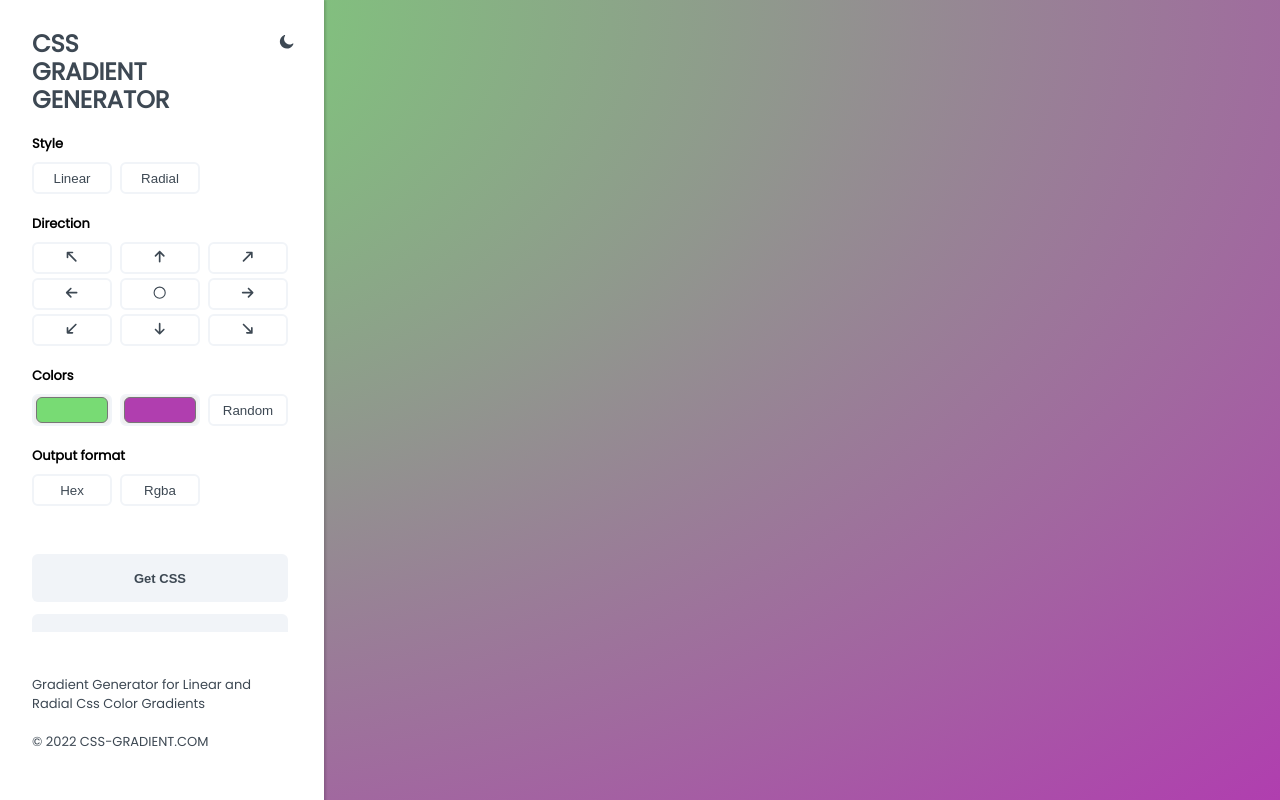
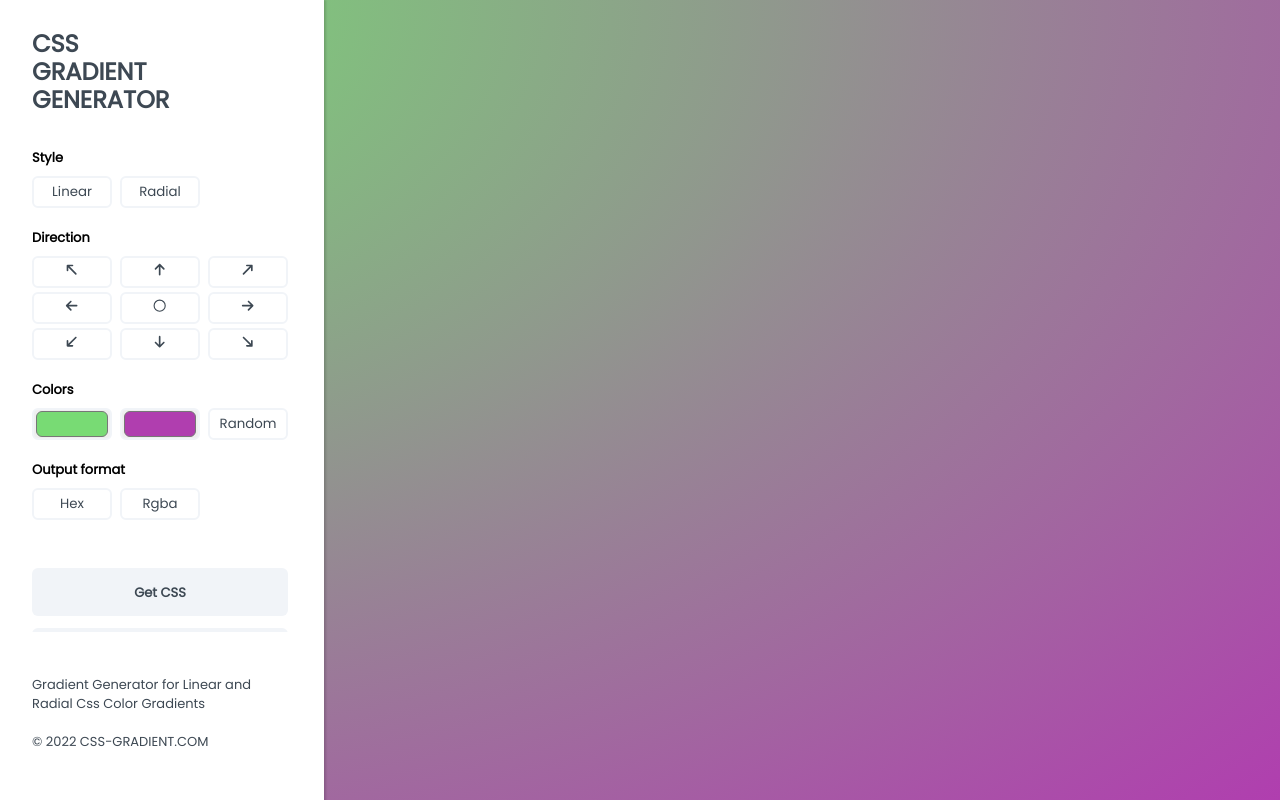
Before and after one commit to bruno-dossantos/CSS-Gradient-Generator, a React (Create React App) app: page / in a window 1280 px wide. Built offline with nearby package versions, Linux system fonts and the light colour scheme.

Commit message:
fixes in styles

```diff
--- a/src/App.css
+++ b/src/App.css
@@ -1,7 +1,8 @@
 @import url("https://fonts.googleapis.com/css2?family=Poppins:wght@300;400&display=swap");
 
 body,
-html {
+html,
+button {
   -webkit-user-select: none;
   -khtml-user-select: none;
   -moz-user-select: none;
@@ -23,8 +24,7 @@ html {
 }
 
 .content-header {
-  display: flex;
-  justify-content: space-between;
+  margin-bottom: 30px;
 }
 
 h1.title {
@@ -34,6 +34,12 @@ h1.title {
   font-size: 1.5rem;
   line-height: 1.75rem;
   margin: 0;
+  cursor: pointer;
+  transition: color .2s ease-out;
+}
+
+h1.title:hover {
+  color: #999999;
 }
 
 .moon {
--- a/src/App.js
+++ b/src/App.js
@@ -6,7 +6,6 @@ import GetButton from "./components/GetButton/GetButton";
 import Footer from "./components/Footer/Footer";
 import { FontAwesomeIcon } from "@fortawesome/react-fontawesome";
 import { CopyToClipboard } from "react-copy-to-clipboard";
-import { faMoon } from "@fortawesome/free-solid-svg-icons";
 import {
   ImArrowUpLeft2,
   ImArrowUp2,
@@ -45,11 +44,6 @@ function App() {
       <div className="sidebar">
         <div className="content-header">
           <h1 className="title">CSS Gradient Generator</h1>
-          <div className={darkMode ? "dark-mode" : "ligth-mode"}>
-            <span onClick={() => setDarkMode(!darkMode)}>
-              <FontAwesomeIcon className="moon" icon={faMoon} />
-            </span>
-          </div>
         </div>
         <span className="label">Style</span>
         <div className="style-content">
@@ -94,12 +88,10 @@ function App() {
           <Picker
             value={color1}
             onChange={(e) => setColor1(e.target.value)}
-            id="a"
           ></Picker>
           <Picker
             value={color2}
             onChange={(e) => setColor2(e.target.value)}
-            id="b"
           ></Picker>
           <Button>Random</Button>
         </div>
@@ -109,12 +101,11 @@ function App() {
           <Button>Rgba</Button>
         </div>
         <div className="get-content">
-          <CopyToClipboard text={'background: ' + gradient}>
+          <CopyToClipboard text={"background: " + gradient}>
             <GetButton onClick={getCSS} id="get-css">
               {!textCSS ? "Get CSS" : "Yay! Copied to Clipboard!"}
             </GetButton>
           </CopyToClipboard>
-
           <GetButton onClick={getLink} id="get-link">
             {!textLink ? "Get Share Link" : "Yay! Copied to Clipboard!"}
           </GetButton>
```
